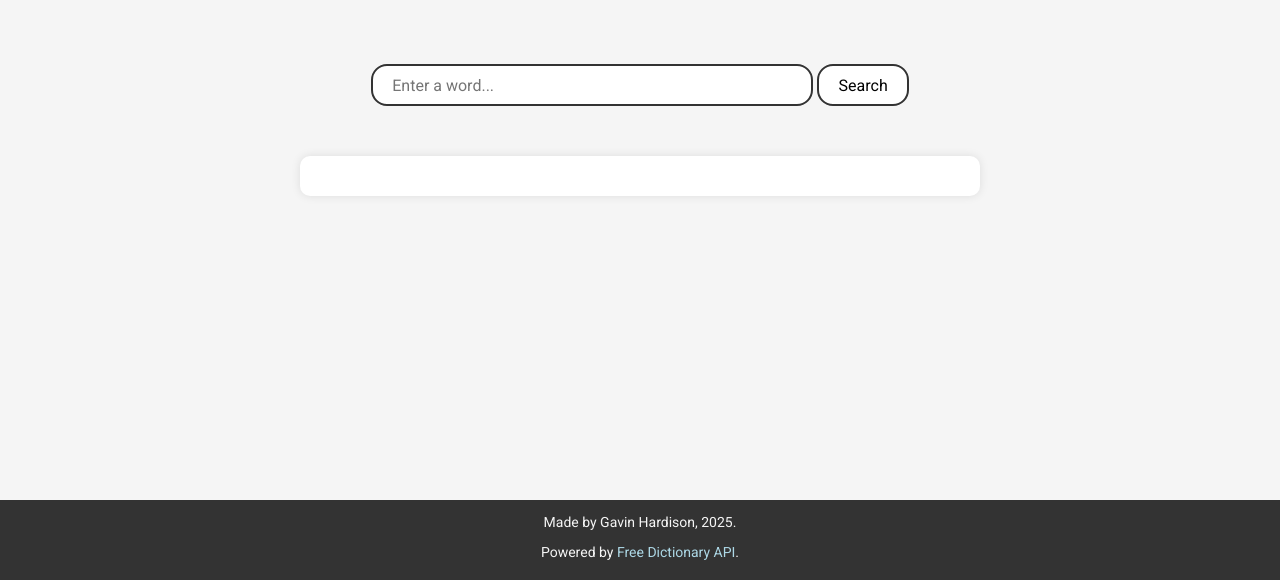
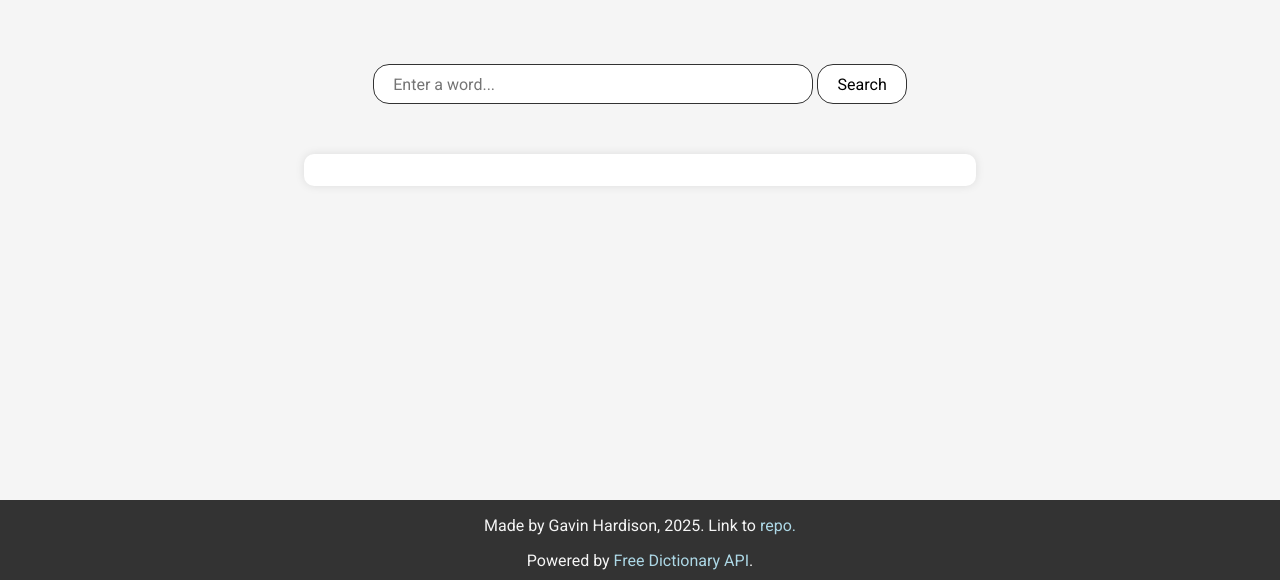
Before and after one commit to GavinHardison/dictionary-app-api, a website: page public/index.html in a window 1280 px wide. Shown: the part 220-800 px from the top of the page. Drawn offline with Linux system fonts and the light colour scheme.

Commit message:
slight changes to layout

```diff
--- a/public/index.html
+++ b/public/index.html
@@ -18,7 +18,7 @@
     </div>
     <p id="result-container"></p>
     <footer>
-        <p>Made by Gavin Hardison, 2025.</p>
+        <p>Made by Gavin Hardison, 2025. Link to <a href="https://github.com/GavinHardison/dictionary-app-api">repo.</a></p>
         <p>Powered by <a href="https://dictionaryapi.dev/">Free Dictionary API</a>.</p>
     </footer>
 </body>
--- a/public/styles.css
+++ b/public/styles.css
@@ -20,18 +20,18 @@ h1 {
 }
 
 #word-input {
-    font-size: 16px;
+    font-size: 1rem;
     padding: 0.6rem 1.2rem;
-    border: 2px solid #333;
+    border: 1px solid #333;
     width: 400px;
     border-radius: 1rem;
     background-color: white;
 }
 
 #search-button {
-    font-size: 16px;
+    font-size: 1rem;
     padding: 0.6rem 1.2rem;
-    border: 2px solid #333;
+    border: 1px solid #333;
     border-radius: 1rem;
     background-color: white;
 }
@@ -42,7 +42,7 @@ h1 {
 }
 
 footer {
-    font-size: 14px;
+    font-size: 1rem;
     background-color: #333;
     color: #f5f5f5;
     position: fixed;
@@ -59,12 +59,13 @@ a {
 }
 
 #result-container {
+    font-size: 0.9rem;
     white-space: pre-wrap;
     text-align: left;
     margin: 0 auto;
     width: 50%;
     background-color: white;
-    padding: 20px;
+    padding: 1rem;
     border-radius: 10px;
     box-shadow: 0 0 10px rgba(0, 0, 0, 0.1);
     margin-bottom: 100px;
```
